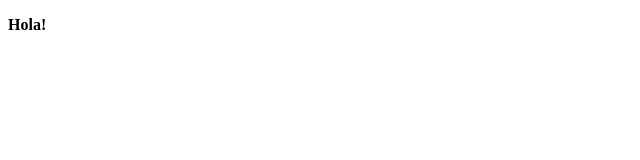
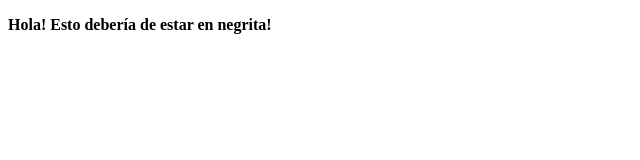
Before and after one commit to Vicenciomf/primeraprueba, a plain HTML site: page index.html in a window 1280 px wide. Shown: the whole page, without its empty margins (0-640 px from the left). Drawn offline with Linux system fonts and the light colour scheme.

Commit message:
cambio en el mensaje

```diff
--- a/index.html
+++ b/index.html
@@ -8,7 +8,7 @@
 </head>
 <body>
     <p>
-        <b>Hola!</b>
+        <b>Hola! Esto debería de estar en negrita!</b>
     </p>
 </body>
 </html>
```
